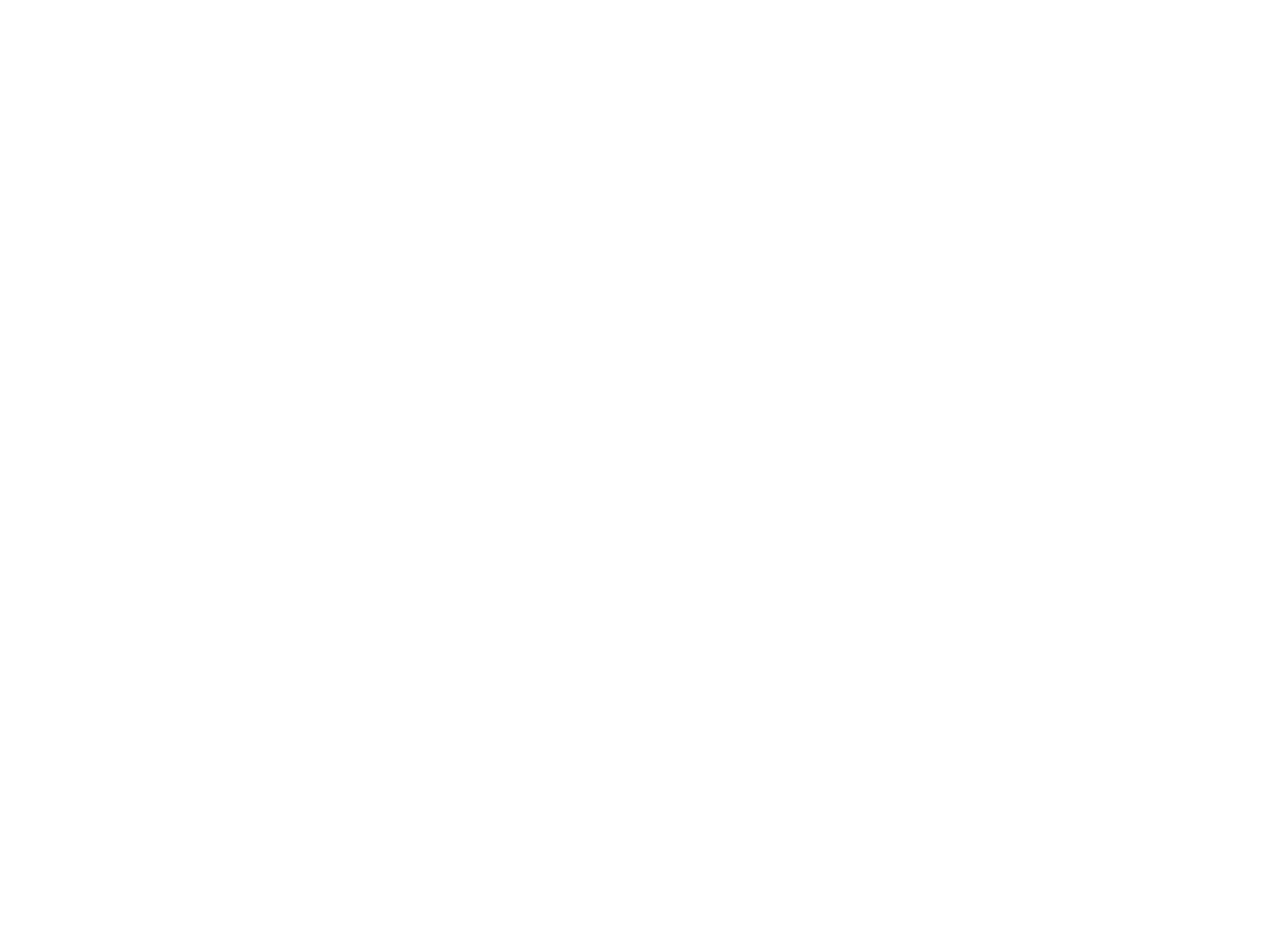
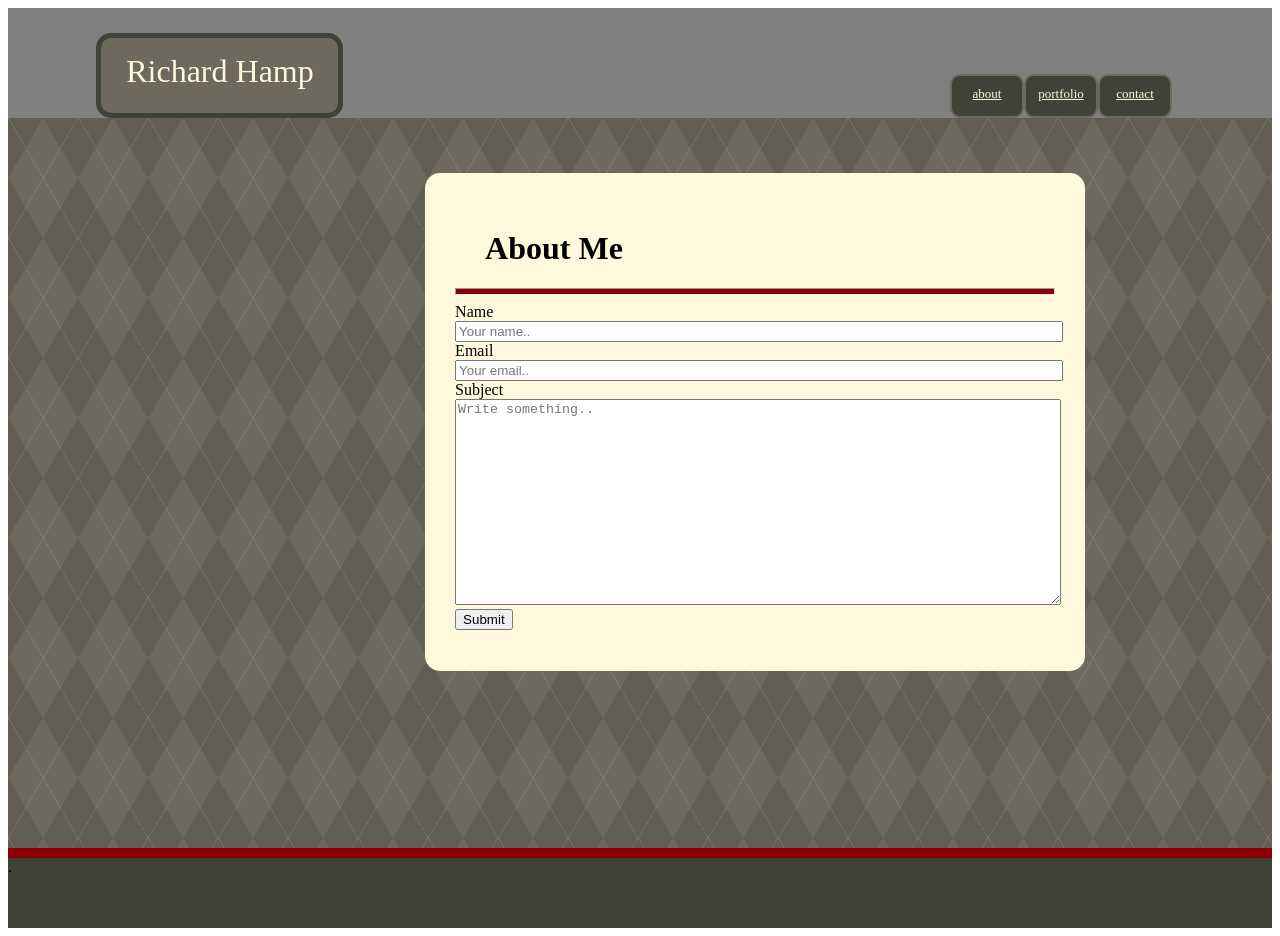
Before and after one commit to RichardHamp/Basic-Portfolio, a plain HTML site: page contact.html in a window 1280 px wide. Before the commit the page ends 800 px from the top, so only its background shows below. Drawn offline with Linux system fonts and the light colour scheme.

Commit message:
added portfolio and contact page and linked buttons

```diff
--- a/assets/css/style.css
+++ b/assets/css/style.css
@@ -1,6 +1,6 @@
 #wrapper {
     background: gray;
-    height: 130px;
+    height: 110px;
     width: 100%;
     margin: 0 auto;
     position: relative;
@@ -15,8 +15,7 @@
     border-width: 5px;
     border-color: rgb(62, 66, 55);
     color: cornsilk;
-    margin-left: 100px;
-    margin-right: 35%;
+    margin-left: 7%;
     padding: 15px;
     border-radius: 15px;
     float: left;
@@ -31,6 +30,7 @@
     right:0;
     bottom: 0;
     margin-right: 100px;
+
 }
 
 #portfolio {
@@ -60,11 +60,18 @@
     border-style: solid;
     border-width: 2px;
     border-color: #6d695c;
+    -webkit-transition-duration: 0.4s; /* Safari */
+    transition-duration: 0.4s;
+}
+
+.button:hover {
+    background-color: #4CAF50; /* Green */
+    color: white;
 }
 
 #relative {
     width: 100%;
-    height: 700px;
+    height: 730px;
     position: relative;
     top: 0;
     bottom: 0;
@@ -79,12 +86,24 @@
 
 #absolute {
     position: absolute;
-    width: 960px;
-    height: 550px;
+    width: 900px;
+    height: 80%;
     background-color: cornsilk;
-    margin-top: 75px;
-    margin-left: 480px;
+    margin-top: 55px;
+    margin-left: 20%;
     border-radius: 15px;
+    padding: 30px;
+}
+
+#absolute2 {
+    position: absolute;
+    width: 600px;
+    height: 60%;
+    background-color: cornsilk;
+    margin-top: 55px;
+    margin-left: 33%;
+    border-radius: 15px;
+    padding: 30px;
 }
 
 #aboutme {
@@ -95,8 +114,6 @@
 
 hr {
     margin-top: 85px;
-    margin-left: 20px;
-    margin-right: 20px;
     height: 5px;
     color: #333;
     background-color: darkred;
@@ -120,14 +137,20 @@ p {
 
 footer {
     position: relative;
-    height: 90px;
+    height: 70px;
+    width: 100%;
     background-color:rgb(62, 66, 55);
+    border-top: 10px solid darkred;
 }
 
-#test {
-    position: absolute;
+#name {
     width: 100%;
-    height: 10px;
-    background-color: darkred;
+}
 
+#email {
+    width: 100%;
 }
+
+#subject {
+    width: 100%
+}
--- a/contact.html
+++ b/contact.html
@@ -0,0 +1,62 @@
+<!DOCTYPE html>
+<html lang="en-us">
+<head>
+   <link rel="stylesheet" type="text/css" href="assets/css/style.css"/>
+    <meta charset="UTF-8">
+    <title>Richard Hamp's Portfolio</title>
+  <div id=wrapper>
+    <!--Header appears as folder tab in upper left-->
+    <header>
+      <div id="header1">Richard Hamp</h1>
+    </header>
+    <!--Three navigational buttons at the top right-->
+    <!--About Button. Links to Index Page.-->
+      <div id="about">
+        <a href="index.html" class="button">about</a>
+      </div>
+    <!--Portfolio Button. Links to Portfolio Page.-->
+    <div id="portfolio">
+        <a href="portfolio.html" class="button">portfolio</a>
+      </div>
+    <!--Contact Button. Links to Contact Page.-->
+    <div id="contact">
+        <a href="contact.html" class="button">contact</a>
+      </div>
+  </div>
+<!--Body encompasses nested biographical box.-->
+<body>
+    <!--Relative div-->
+    <div id="relative">
+       <!--Nested biographical box.-->
+    <div id="absolute2">
+      <!--biographical box header followed by page break-->
+      <h2 id=aboutme>About Me</h2>
+      <hr>
+      <!--Name input-->
+
+      <label for="name">Name</label>
+
+      <br>
+    <input type="text" id="name" placeholder="Your name..">
+    <br>
+        <!--Email input-->
+    <label for="email">Email</label>
+      <br>
+    <input type="text" id="email" placeholder="Your email..">
+    <br>
+    <!--subject input-->
+    <label for="subject">Subject</label>
+    <br>
+    <textarea id="subject" name="subject" placeholder="Write something.." style="height:200px"></textarea>
+
+    <input type="submit" value="Submit">
+
+      </div>
+    </div>
+</body>
+  <!--Decorative footer-->
+  <footer>
+    <div id=test>
+      .
+    </div>
+  </footer>
```
Also changed, not shown: index.html (+11 -11 lines), portfolio.html (+32 -0 lines).
